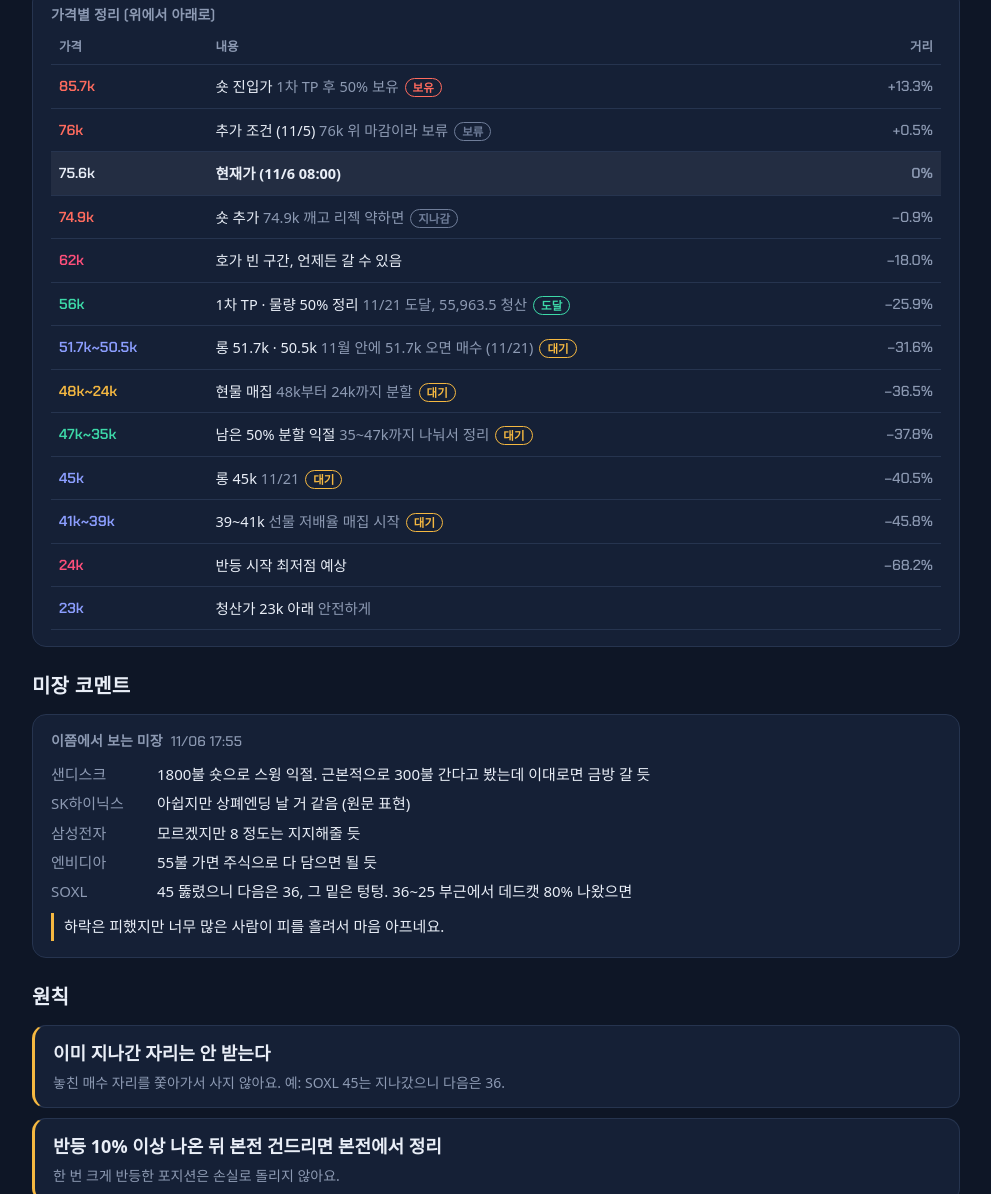
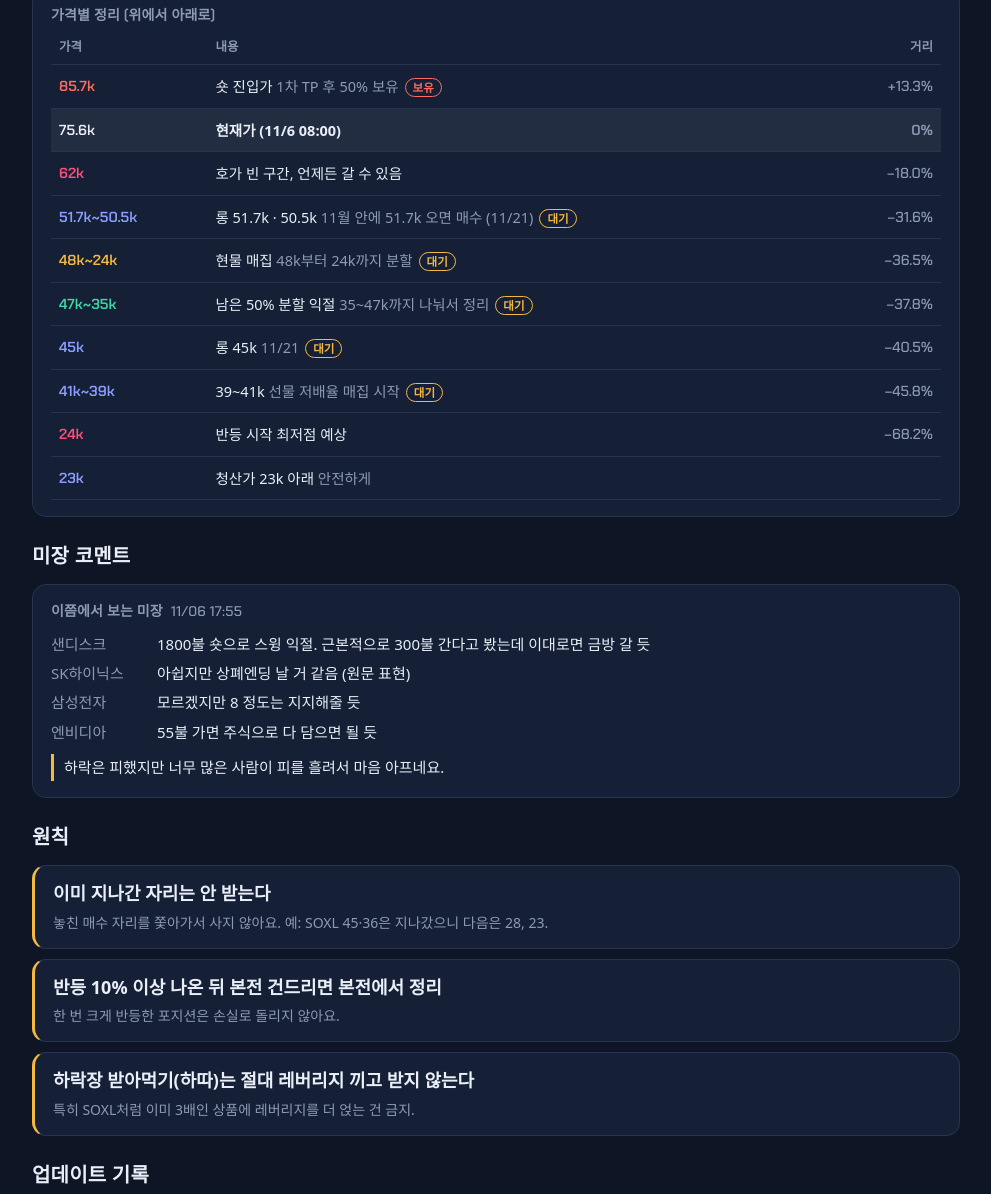
Before and after one commit to kan-plan/kan-plan.github.io, a plain HTML site: page index.html in a window 1280 px wide. Shown: the part 1454-2648 px from the top of the page, without its empty margins (144-1135 px from the left). Drawn offline with Linux system fonts and the light colour scheme; a web font is replaced by a local one.

Commit message:
Clean up past plans: keep only active levels
Co-Authored-By: Claude Opus 5.5 <noreply@anthropic.com>
Claude-Session: https://claude.ai/code/session_01W8W41tWfoTb7Ke5o9eVHd8

```diff
--- a/index.html
+++ b/index.html
@@ -172,7 +172,7 @@ const UPDATED = "2026-11-21 16:05";
 
 const ASSETS = [
   {
-    id: "btc", name: "BTC", unit: "", scale: "log", lo: 20500, hi: 100000,
+    id: "btc", name: "BTC", unit: "", scale: "log", lo: 20500, hi: 92000,
     now: { p: 75590, at: "11/6 08:00" }, live: "BTC-USDT-SWAP",
     lanes: ["스윙", "현물", "선물"],
     summary: {
@@ -182,10 +182,7 @@ const ASSETS = [
     },
     items: [
       { kind: "level", lane: 1, p: 85677.9, c: "short", label: "숏 진입가", note: "1차 TP 후 50% 보유", st: ["보유", "short"] },
-      { kind: "level", lane: 1, p: 76000, c: "short", dash: true, label: "추가 조건 (11/5)", note: "76k 위 마감이라 보류", gone: true, st: ["보류", "ref"] },
-      { kind: "level", lane: 1, p: 74900, c: "short", dash: true, below: true, label: "숏 추가", note: "74.9k 깨고 리젝 약하면", gone: true, st: ["지나감", "ref"] },
       { kind: "level", lane: 0, p: 62000, c: "bottom", dash: true, label: "호가 빈 구간, 언제든 갈 수 있음", note: "" },
-      { kind: "level", lane: 1, p: 56000, c: "take", label: "1차 TP · 물량 50% 정리", note: "11/21 도달, 55,963.5 청산", st: ["도달", "take"] },
       { kind: "band", lane: 1, top: 47000, bot: 35000, c: "take", label: "남은 50% 분할 익절", note: "35~47k까지 나눠서 정리", st: ["대기", "spot"] },
       { kind: "band", lane: 3, top: 51700, bot: 50500, c: "fut", label: "롱 51.7k · 50.5k", note: "11월 안에 51.7k 오면 매수 (11/21)", st: ["대기", "spot"] },
       { kind: "level", lane: 3, p: 45000, c: "fut", label: "롱 45k", note: "11/21", st: ["대기", "spot"] },
@@ -199,24 +196,19 @@ const ASSETS = [
     spark: { key: "BTC", cap: "최근 4일 (1시간봉)" }
   },
   {
-    id: "soxl", name: "SOXL", unit: "$", scale: "log", lo: 20, hi: 72,
+    id: "soxl", name: "SOXL", unit: "$", scale: "log", lo: 20, hi: 45,
     now: { p: 43.92, at: "11/5 미국장 중" }, live: "SOXL-USDT-SWAP",
     lanes: ["매매 계획"],
     summary: {
       title: "SOXL (반도체 3배)", tag: ["매수 대기", "take"], big: "포지션 없음", bigNote: "",
-      rows: [["지금", "포지션 없음"], ["매수 계획", "$28, $23 지정가 (11/21)"], ["지난 매매", "30% 익절, 나머지 본전($44) 정리"], ["레버리지", "절대 금지"]],
+      rows: [["지금", "포지션 없음"], ["매수 계획", "$28, $23 지정가 (11/21)"], ["레버리지", "절대 금지"]],
       next: "28달러와 23달러에 지정가 매수 주문을 걸어둘 예정"
     },
     items: [
-      { kind: "level", lane: 0, p: 66.68, c: "ref", ref: true, label: "11/4 종가", note: "11/5 반도체 폭락 직전", noDist: false },
-      { kind: "level", lane: 1, p: 45, c: "take", label: "매수 자리", note: "지나감, 안 받음", gone: true, st: ["지나감", "ref"] },
-      { kind: "level", lane: 1, p: 44, c: "short", dash: true, below: true, label: "평단·본전", note: "본전에서 정리 완료", st: ["완료", "ref"] },
-      { kind: "level", lane: 1, p: 38, c: "take", dash: true, label: "이전 언급 자리", note: "11/6 글엔 36만 언급", st: ["참고", "ref"] },
-      { kind: "level", lane: 1, p: 36, c: "take", dash: true, label: "이전 계획 36~28 분할", note: "11/21 28·23 지정가로 변경", gone: true, st: ["변경", "ref"] },
       { kind: "level", lane: 1, p: 28, c: "take", label: "지정가 매수 1", note: "11/21", st: ["대기", "take"] },
       { kind: "level", lane: 1, p: 23, c: "take", label: "지정가 매수 2", note: "11/21", st: ["대기", "take"] }
     ],
-    note: "11/5 반도체지수 −12.25%, SOXL은 장중 −34%까지 빠졌어요. 칸: 속슬에 레버리지 끼면 진짜 노답"
+    note: "칸: 속슬에 레버리지 끼면 진짜 노답"
   },
   {
     id: "nasdaq", name: "나스닥", unit: "$", scale: "linear", lo: 250, hi: 322,
@@ -237,7 +229,7 @@ const ASSETS = [
 ];
 
 const RULES = [
-  { q: "이미 지나간 자리는 안 받는다", p: "놓친 매수 자리를 쫓아가서 사지 않아요. 예: SOXL 45는 지나갔으니 다음은 36." },
+  { q: "이미 지나간 자리는 안 받는다", p: "놓친 매수 자리를 쫓아가서 사지 않아요. 예: SOXL 45·36은 지나갔으니 다음은 28, 23." },
   { q: "반등 10% 이상 나온 뒤 본전 건드리면 본전에서 정리", p: "한 번 크게 반등한 포지션은 손실로 돌리지 않아요." },
   { q: "하락장 받아먹기(하따)는 절대 레버리지 끼고 받지 않는다", p: "특히 SOXL처럼 이미 3배인 상품에 레버리지를 더 얹는 건 금지." }
 ];
@@ -246,11 +238,11 @@ const NOTES = { at: "11/06 17:55", title: "이쯤에서 보는 미장", items: [
   { k: "샌디스크", v: "1800불 숏으로 스윙 익절. 근본적으로 300불 간다고 봤는데 이대로면 금방 갈 듯" },
   { k: "SK하이닉스", v: "아쉽지만 상폐엔딩 날 거 같음 (원문 표현)" },
   { k: "삼성전자", v: "모르겠지만 8 정도는 지지해줄 듯" },
-  { k: "엔비디아", v: "55불 가면 주식으로 다 담으면 될 듯" },
-  { k: "SOXL", v: "45 뚫렸으니 다음은 36, 그 밑은 텅텅. 36~25 부근에서 데드캣 80% 나왔으면" }
+  { k: "엔비디아", v: "55불 가면 주식으로 다 담으면 될 듯" }
 ], foot: "하락은 피했지만 너무 많은 사람이 피를 흘려서 마음 아프네요." };
 
 const LOG = [
+  { t: "11/21 16:10", m: "지나간 계획 정리: BTC 76k·74.9k 추가 숏, 56k 1차 TP(도달), SOXL 45·44·38·36 자리와 11/4 종가 표시를 지웠어요. 남은 건 지금 유효한 자리만." },
   { t: "11/21 16:05", m: "칸 11/21 13:24~13:36: BTC 스윙 숏 3달 만에 1차 TP 도달 (진입 85,677.9 → 55,963.5, 물량 50%). 롱 자리 51.7k, 50.5k, 45k. 지금은 별 생각 없고 11월 안에 51.7k 오면 매수 예정." },
   { t: "11/21 03:00", m: "칸 11/21 02:55: SOXL 28달러, 23달러 지정가 매수 오픈 예정 (이전 36~28 분할 계획 대체). BTC는 여전히 유지." },
   { t: "11/15 14:55", m: "칸 11/14 21:54: BTC 스윙 숏 1차 TP 59k → 56k, 닿으면 물량 50% 정리. SOXL 포지션 없음, 36~28 분할 매수 예정. 나머지 변동 없음." },
```
